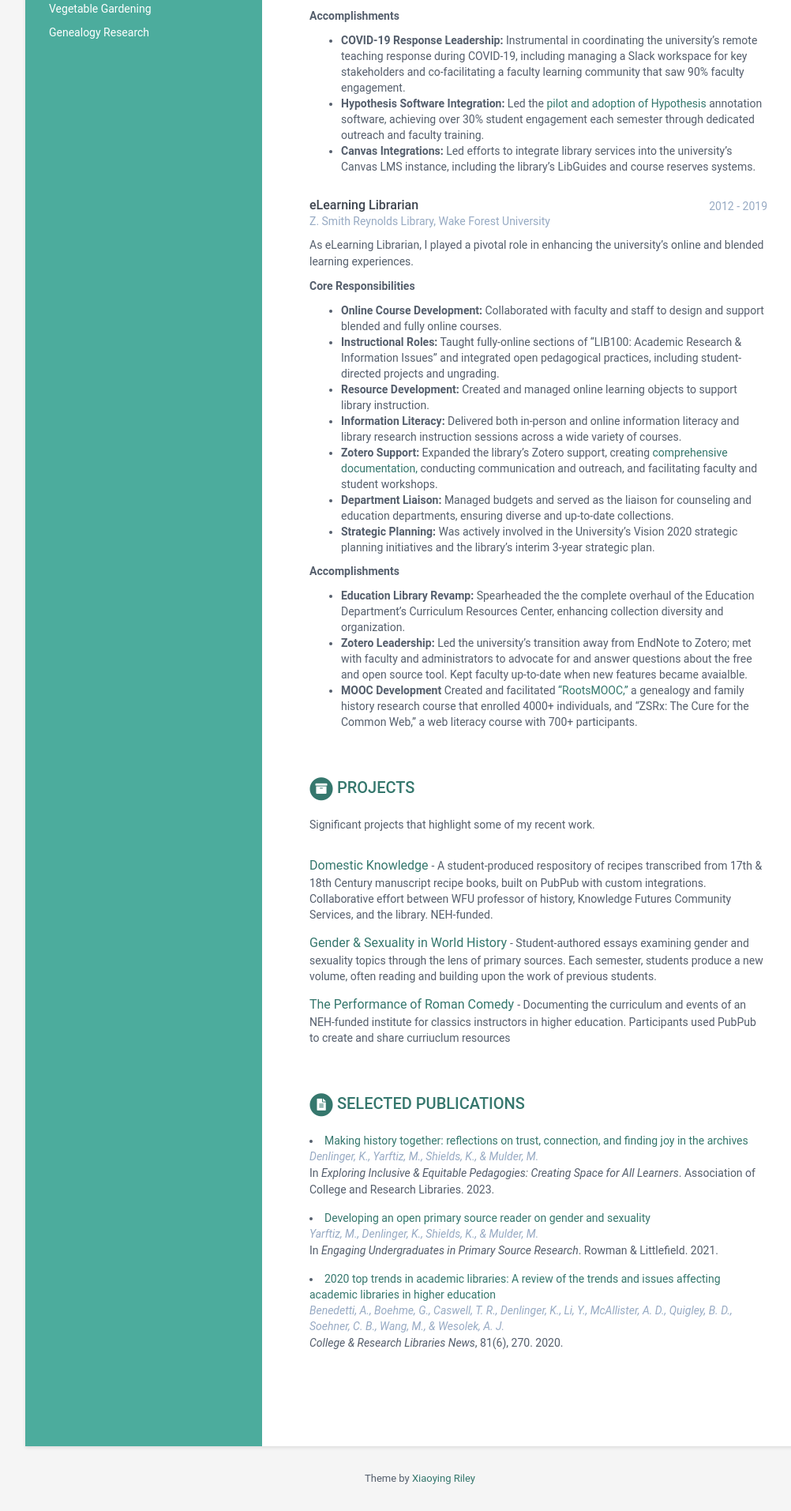
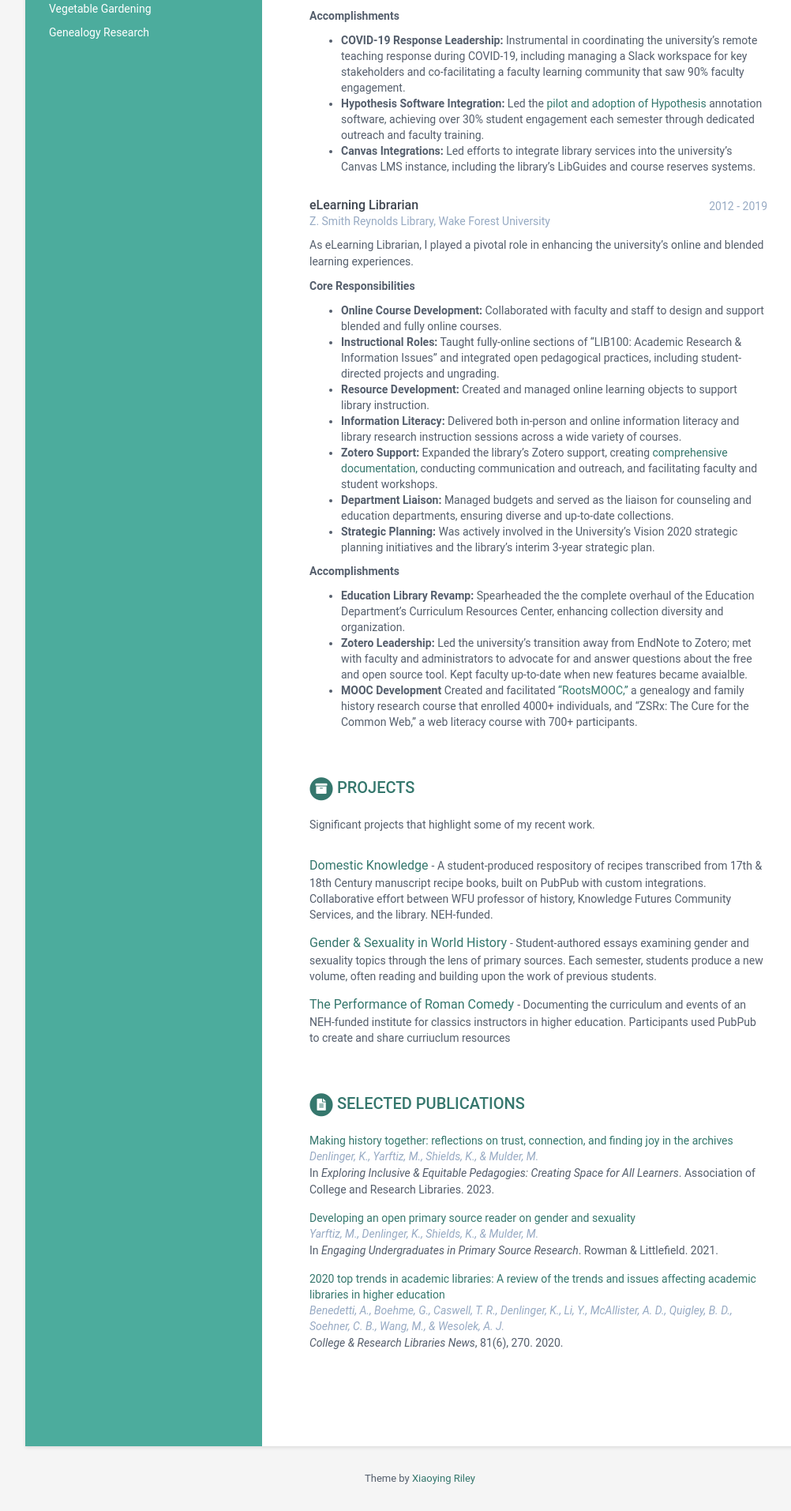
Before and after one commit to kyledenlinger/kyledenlinger.github.io, a Jekyll site: the page built from index.html, in a window 1280 px wide. Shown: the part 808-2721 px from the top of the page at 79% size, without its empty margins (108-1110 px from the left). Built offline with Jekyll 4.4.1, drawn with Linux system fonts in a browser that asks for light colours.

Commit message:
publication <li>

```diff
--- a/_includes/publications.html
+++ b/_includes/publications.html
@@ -19,9 +19,9 @@
   {% for publication in publications.papers %}
   <div class="item">
     {% if publication.link %}
-      <li><a href="{{ publication.link }}">{{ publication.title }}</a></li>
+      <a href="{{ publication.link }}">{{ publication.title }}</a>
     {% else %}
-      <li>{{ publication.title }}</li>
+      {{ publication.title }}
     {% endif %}
     <div class="publication-authors">{{ publication.authors }}</div>
     <div class="publication-conference">{{ publication.conference | markdownify}}</div>
```
